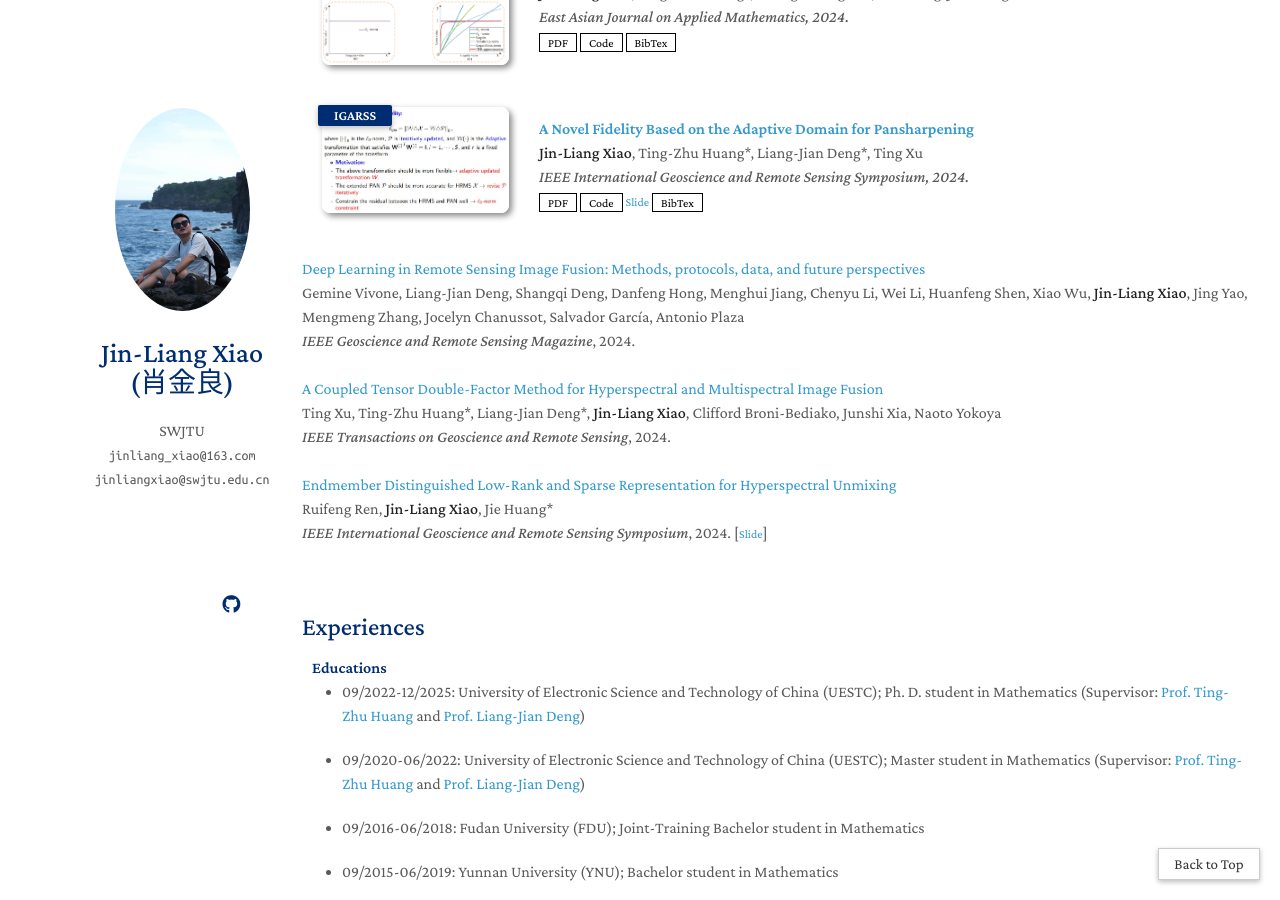
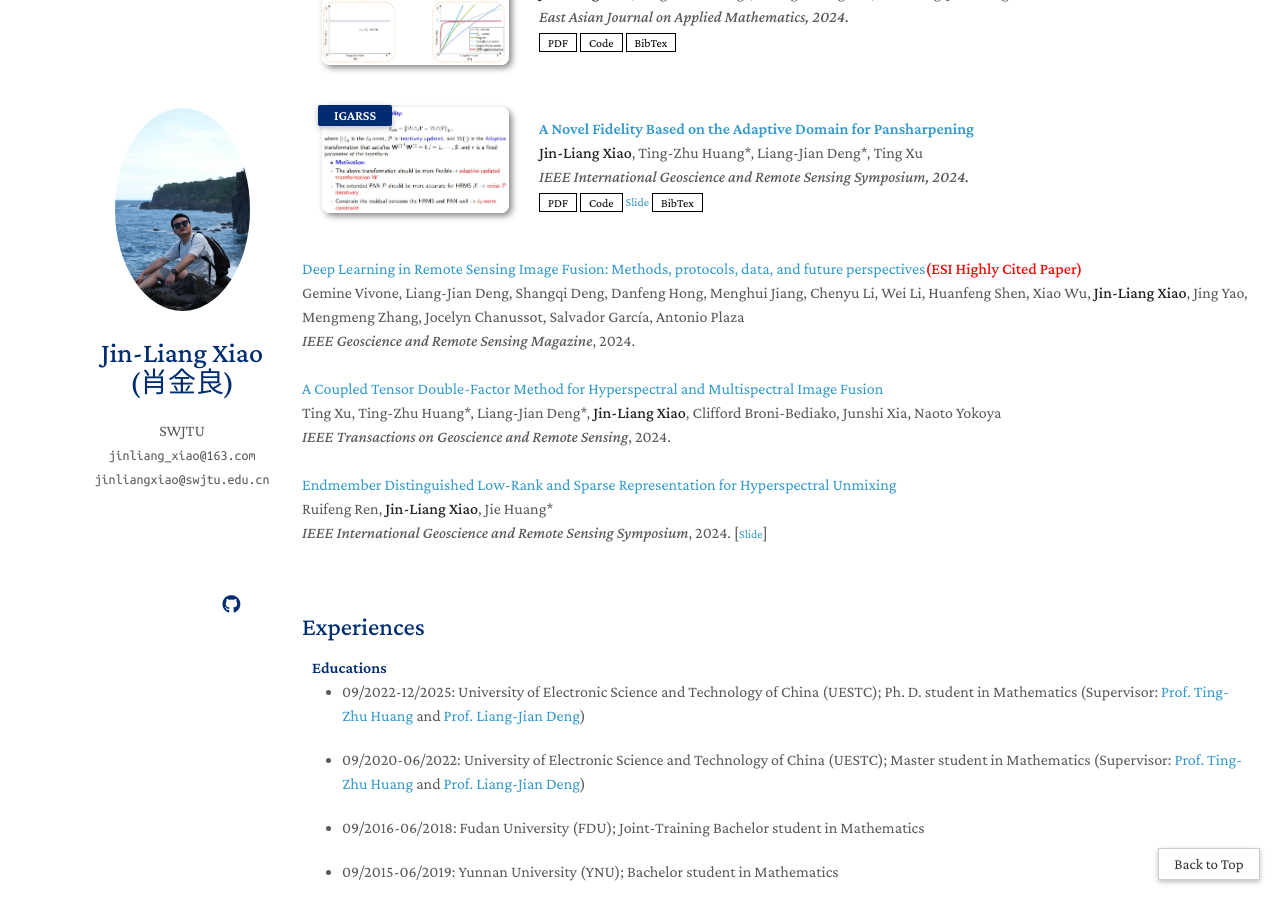
Before and after one commit to Jin-liangXiao/Jin-liangXiao.github.io, a Jekyll site: the page built from index.md, in a window 1280 px wide and 900 px high, scrolled down 1608 px. Built offline with Jekyll 4.4.1, drawn with Linux system fonts in a browser that asks for light colours; nearby versions of some CDN libraries; a style sheet for code colours, icons or effects is not loaded; our own code applies the rules of GitHub Pages for plain Markdown files.

Commit message:
Update publications.md

```diff
--- a/_includes/publications.md
+++ b/_includes/publications.md
@@ -236,7 +236,7 @@
 
 
  <li>
-    <p><a href="https://ieeexplore.ieee.org/abstract/document/10778974">Deep Learning in Remote Sensing Image Fusion: Methods, protocols, data, and future perspectives</a> <br />
+    <p><a href="https://ieeexplore.ieee.org/abstract/document/10778974">Deep Learning in Remote Sensing Image Fusion: Methods, protocols, data, and future perspectives<strong><font color="#FF0000">(ESI Highly Cited Paper)</font></strong></a> <br />
 Gemine Vivone, Liang-Jian Deng, Shangqi Deng, Danfeng Hong, Menghui Jiang, Chenyu Li, Wei Li, Huanfeng Shen, Xiao Wu, <strong>Jin-Liang Xiao</strong>, Jing Yao, Mengmeng Zhang, Jocelyn Chanussot, Salvador García, Antonio Plaza <br />
 <em>IEEE Geoscience and Remote Sensing Magazine</em>, 2024. </p>
   </li>
```
